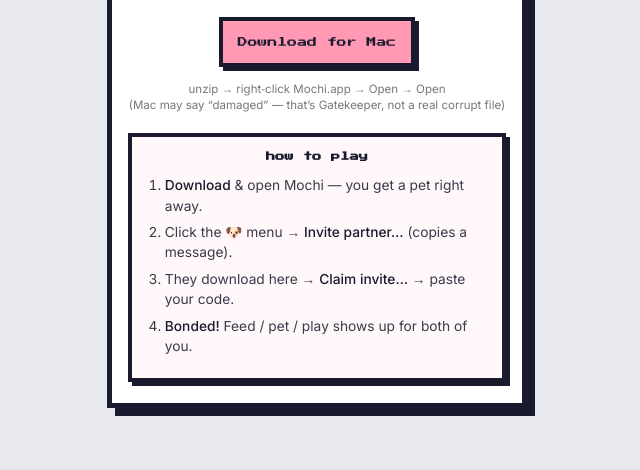
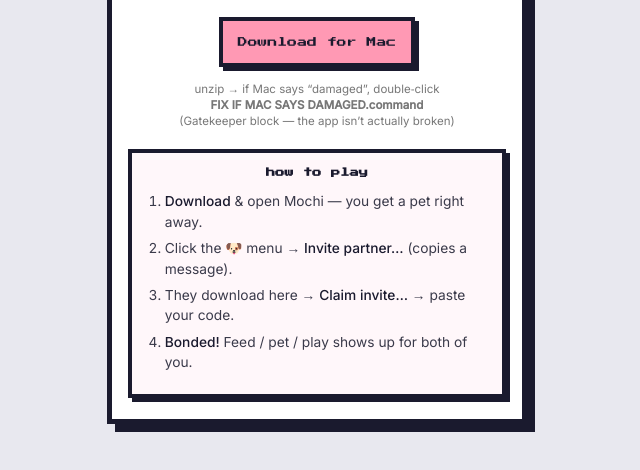
Before and after one commit to realvivianqiao/tamagotchi, a website: page index.html in a window 1280 px wide. Shown: the part 466-936 px from the top of the page, without its empty margins (323-963 px from the left). Drawn offline with Linux system fonts and the light colour scheme.

Commit message:
Include a one-click Gatekeeper unlock script in the Mac zip.

```diff
--- a/index.html
+++ b/index.html
@@ -148,7 +148,7 @@
       <h1>MOCHI</h1>
       <p class="lede">Tiny pets that live on your Mac. Invite someone, and when you feed or pet them, they see it happen on their screen.</p>
       <a class="cta" href="/Mochi.zip">Download for Mac</a>
-      <p class="meta">unzip → right‑click Mochi.app → Open → Open<br />(Mac may say “damaged” — that’s Gatekeeper, not a real corrupt file)</p>
+      <p class="meta">unzip → if Mac says “damaged”, double‑click<br /><strong>FIX IF MAC SAYS DAMAGED.command</strong><br />(Gatekeeper block — the app isn’t actually broken)</p>
 
       <div class="howto">
         <h2>how to play</h2>
```
Also changed, not shown: 1 other file.
